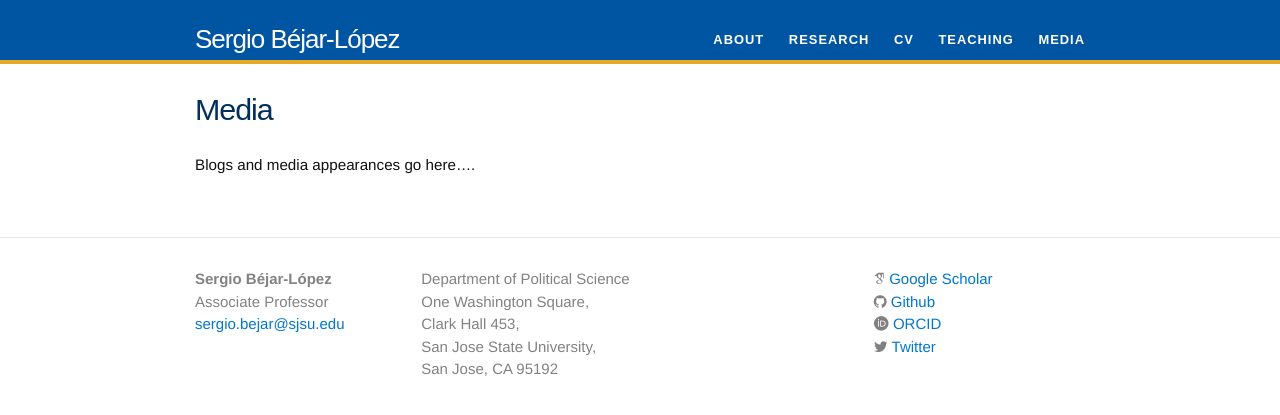
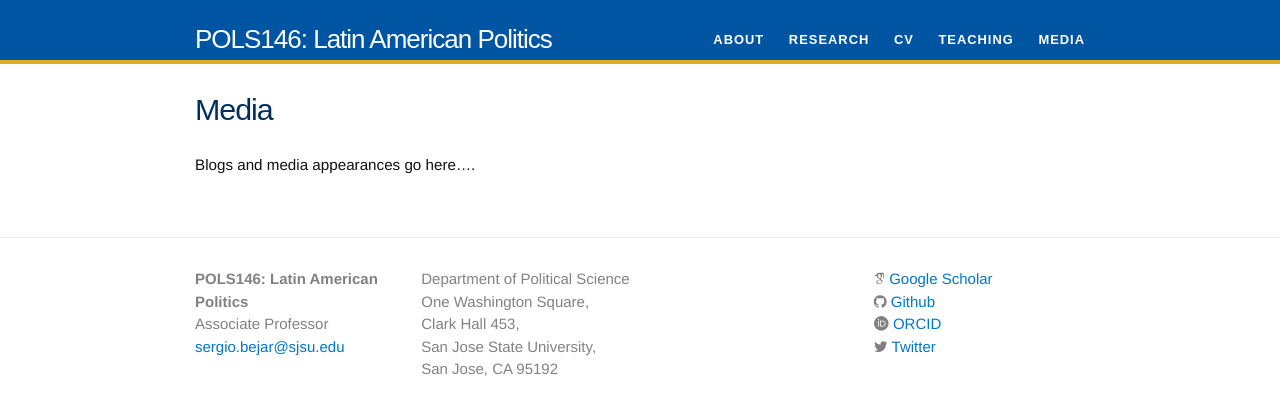
Before and after one commit to Sergio-Bejar/POLS146, a Jekyll site: the page built from media.md, in a window 1280 px wide. Shown: the top 415 px of the page. Built offline with Jekyll 4.4.1, drawn with Linux system fonts in a browser that asks for light colours; nearby versions of some CDN libraries; some web fonts are replaced.

Commit message:
change_name

```diff
--- a/_config.yml
+++ b/_config.yml
@@ -1,5 +1,5 @@
 # Site settings
-title: "Sergio Béjar-López"
+title: "POLS146: Latin American Politics"
 email: "sergio.bejar@sjsu.edu"
 description: > # this means to ignore newlines until "baseurl:"
   "I'm a political scientist at Stockholm University with research interests in
```
